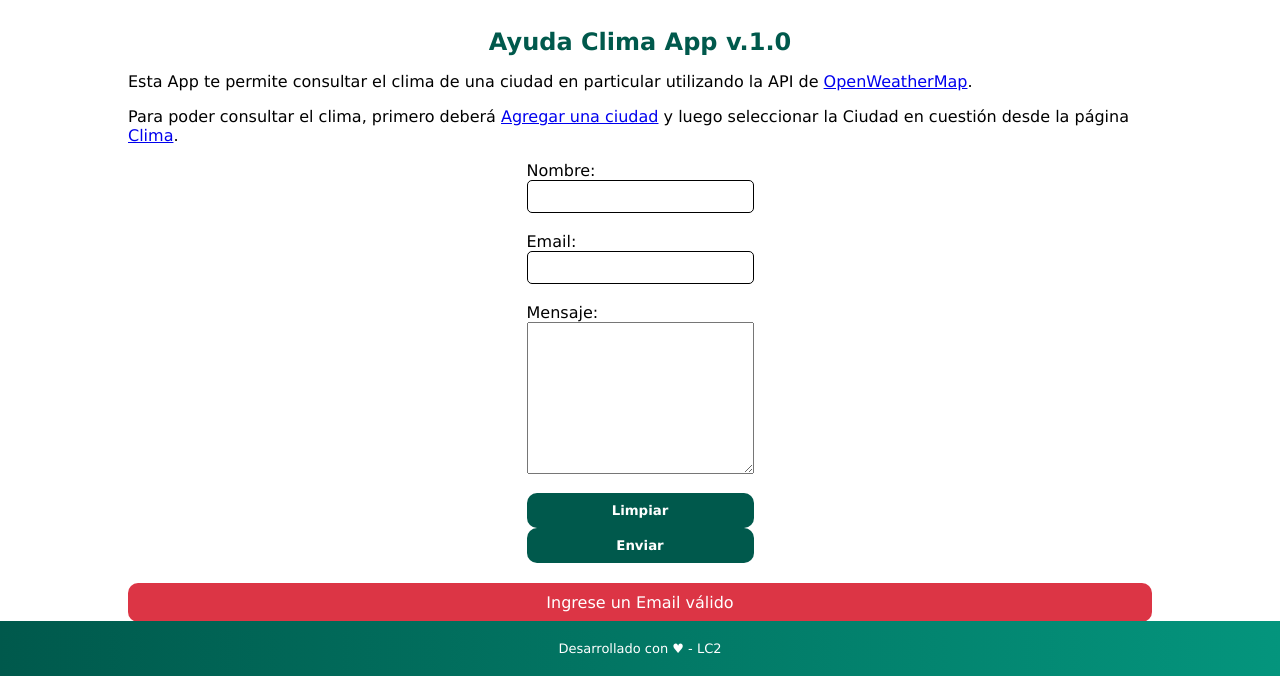
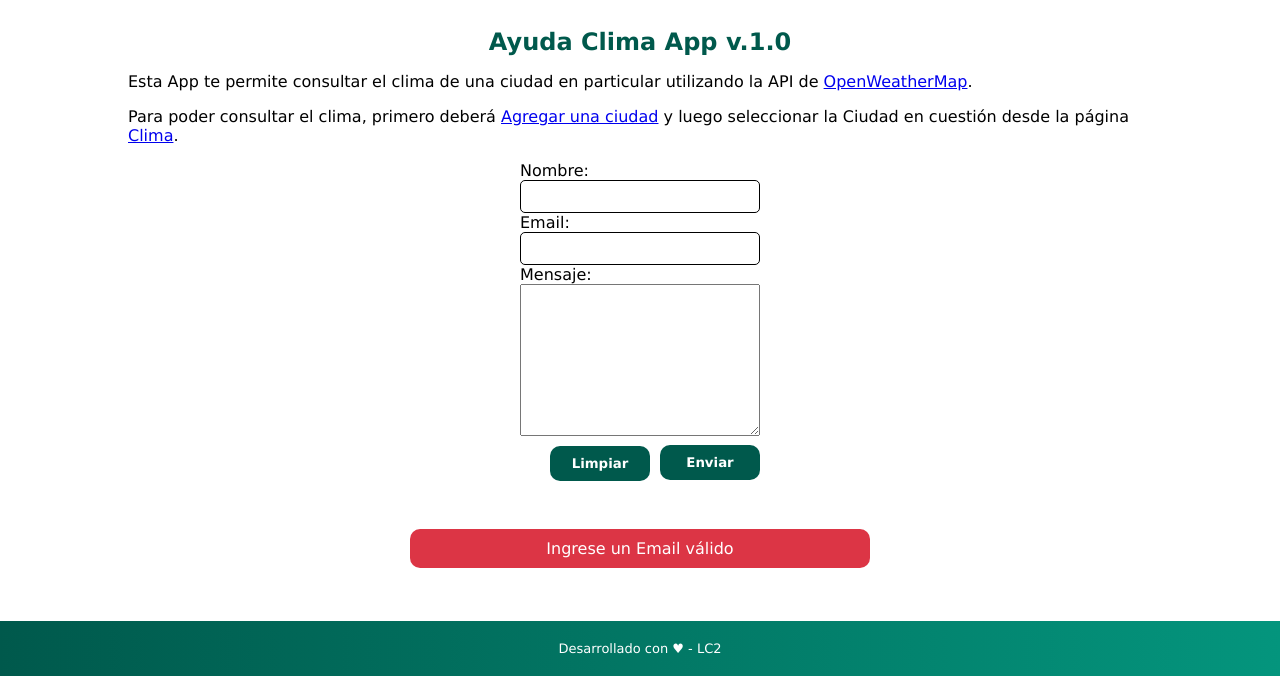
Before and after one commit to Lucianosolari/tup-lc2-clima-app, a plain HTML site: page help.html in a window 1280 px wide. Shown: the part 124-822 px from the top of the page. After the commit the page ends 800 px from the top, so only its background shows below. Drawn offline with Linux system fonts and the light colour scheme.

Commit message:
TP 2 - mejora detalles help + general

```diff
--- a/css/common.css
+++ b/css/common.css
@@ -35,6 +35,7 @@ header {
     top: 0;
     width: 100%;
     background: var(--color-gradient);
+    border-radius: 0px 0px 30px 30px;
 }
 
 nav>ul {
--- a/css/pages/help.css
+++ b/css/pages/help.css
@@ -1,5 +1,6 @@
 form {
-    display: grid;
+    display: flex;
+    flex-direction: column;
 }
 
 label {
@@ -20,6 +21,8 @@ input {
     border: none;
     padding: 10px;
     display: block;
+    width: 100px;
+    margin: 10px 0px 11px 30px
 }
 
 #enviar {
@@ -29,15 +32,19 @@ input {
     font-weight: 900;
     border: none;
     padding: 10px;
-    display: block
+    display: block;
+    width: 100px;
+    margin: -47px 0px 21px 140px;
 }
 
 div.mensaje_valido {
     display: grid;
-    flex-direction: column;
+    grid-template-columns: 460px;
+    grid-template-rows: 70px;
     align-items: center;
     text-align: center;
     margin-top: 20px;
+    justify-content: center;
 }
 
 .mensaje_valido p {
--- a/help.html
+++ b/help.html
@@ -37,13 +37,13 @@
         <section>
             <form action="#">
                 <label for="nombre">Nombre:</label>
-                <input type="text" name="" id="nombre"> <br>
+                <input type="text" name="" id="nombre">
 
                 <label for="email">Email:</label></td>
-                <input type="email" name="" id="email"> <br>
+                <input type="email" name="" id="email">
 
                 <label for="mensaje">Mensaje:</label></td>
-                <textarea name="mensaje" id="mensaje" cols="30" rows="10"></textarea> <br>
+                <textarea name="mensaje" id="mensaje" cols="30" rows="10"></textarea>
 
                 <input type="button" value="Limpiar" name="limpiar" id="limpiar">
 
```
Also changed, not shown: css/pages/add-city.css (+7 -1 lines).
